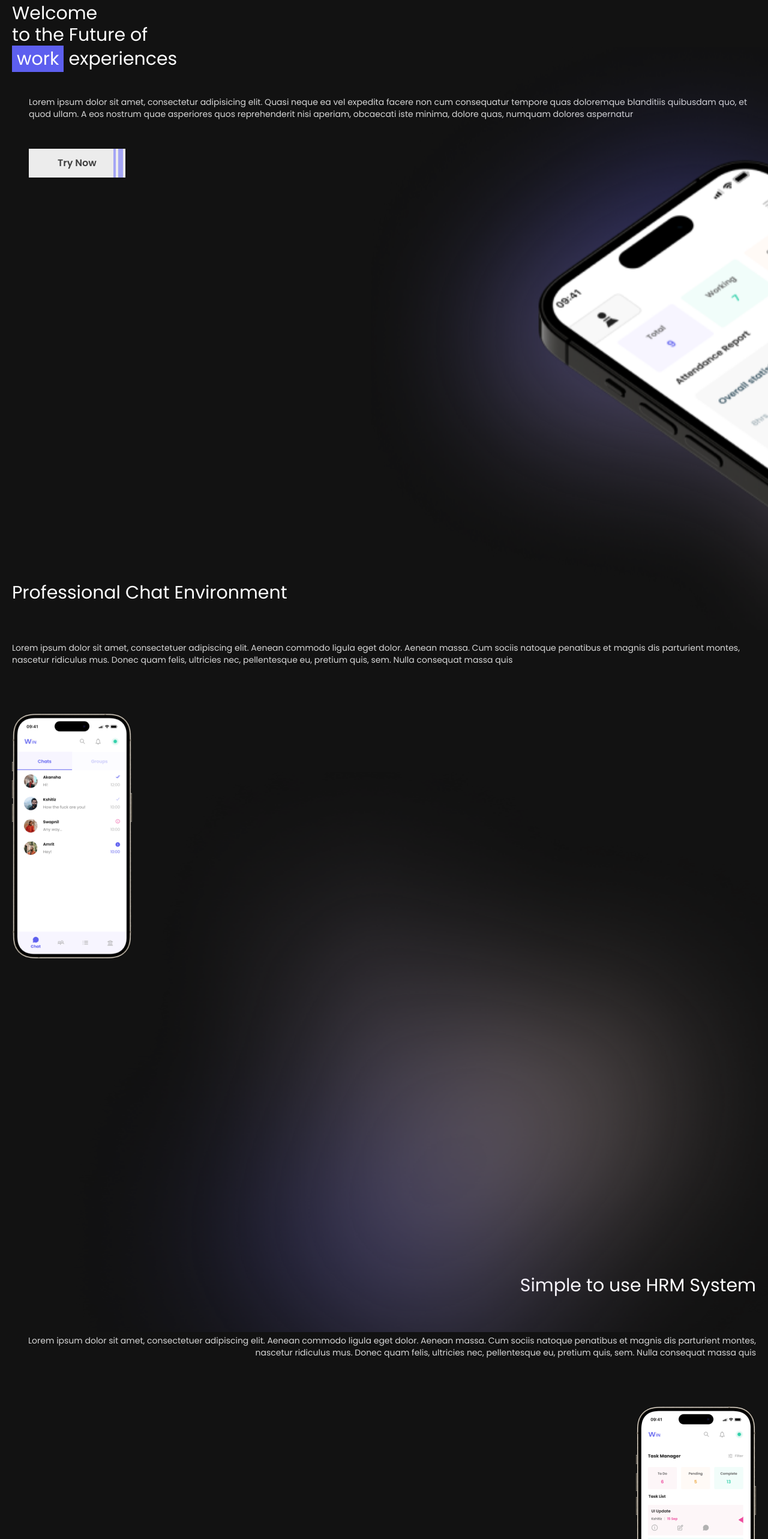
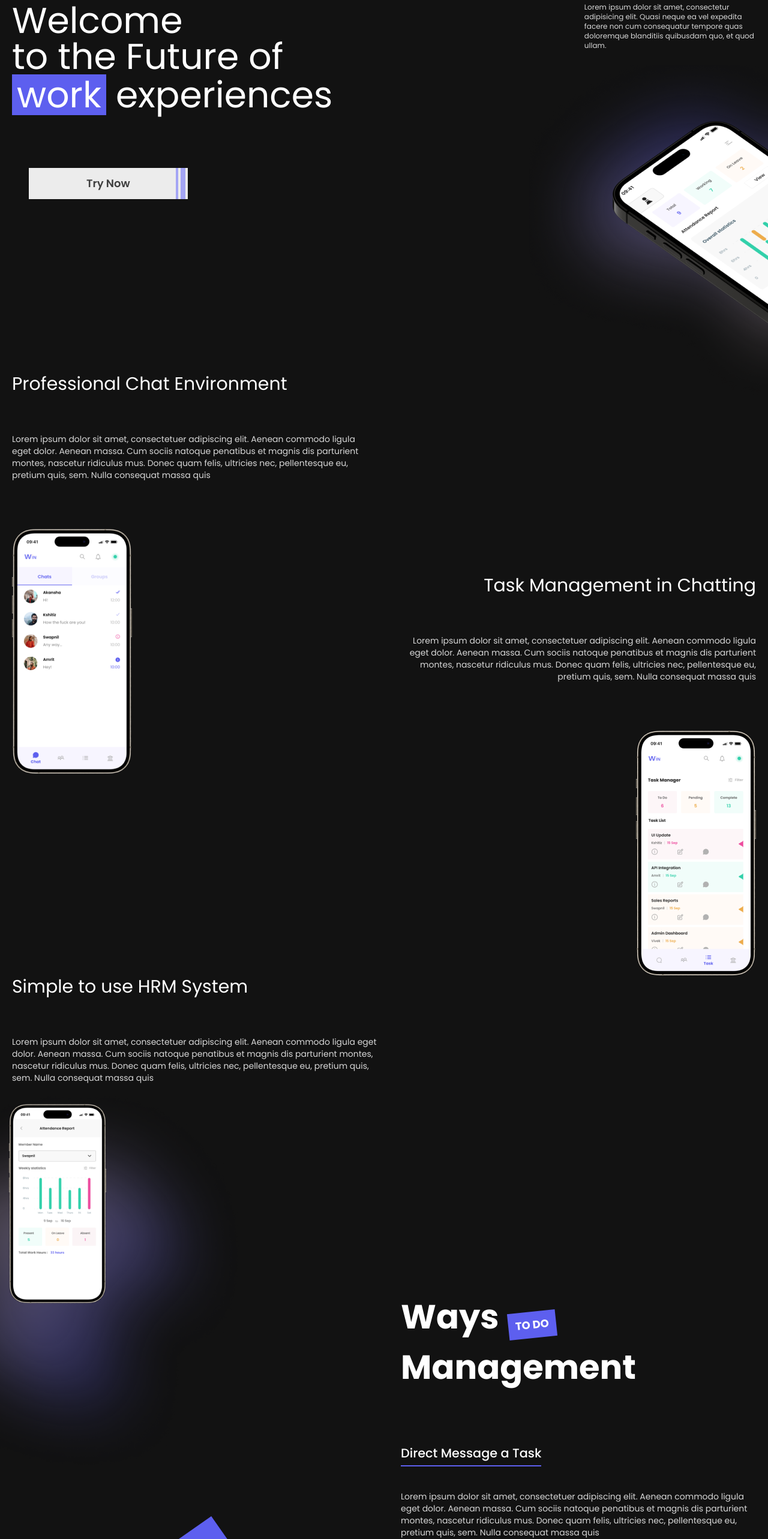
Before and after one commit to dev-vivekkhanal/wrkin-web, a React (Vite) app: page / in a window 1280 px wide. Shown: the part 140-2706 px from the top of the page at 60% size. Built offline with nearby package versions, Linux system fonts and the light colour scheme.

Commit message:
made first version of web

```diff
--- a/src/App.jsx
+++ b/src/App.jsx
@@ -13,30 +13,42 @@ import tag_line from "./assets/landing/tag_line.png";
 function App() {
   return (
     <div className="font-poppins min-h-screen bg-[#121212] text-white min-w-[20rem]">
-      <div className=" bg-[#121212] bg-opacity-50 w-full min-w-[20rem] max-w-[90rem] ">
+      <div className=" bg-[#121212] bg-opacity-50 w-full min-w-[20rem] max-w-[90rem] mx-auto">
         <div className="flex justify-center items-center p-5 py-10 px-5">
           <img src={logo} alt="logo" />
         </div>
         {/* section 1 */}
-        <section className="mt-10 relative overflow-hidden pb-20">
-          <h1 className="text-3xl px-5">
-            Welcome <br /> to the Future of <br />{" "}
-            <span className="bg-primary-main inline-block p-1 px-2">work</span>{" "}
+        <section className="mt-10 relative overflow-hidden pb-20 md:pb-0">
+          <div className=" px-5 flex-1 ">
+            <div className=" md:flex">
+              <h1 className="text-3xl md:text-6xl flex-1">
+                {" "}
+                Welcome <br /> to the Future of <br />
+              </h1>
+
+              <p className="text-xs  text-dark-200 hidden md:block md:flex-[0.3]">
+                Lorem ipsum dolor sit amet, consectetur adipisicing elit. Quasi
+                neque ea vel expedita facere non cum consequatur tempore quas
+                doloremque blanditiis quibusdam quo, et quod ullam.
+              </p>
+            </div>
+            <h1 className="text-3xl md:text-6xl">
+              <span className="bg-primary-main inline-block p-1 px-2">
+                work
+              </span>{" "}
               experiences
             </h1>
+          </div>
 
           <div className="mt-10 pl-12 px-5">
-            <p className="text-sm text-dark-200">
+            <p className="text-sm  text-dark-200 w-[80%] md:hidden">
               Lorem ipsum dolor sit amet, consectetur adipisicing elit. Quasi
               neque ea vel expedita facere non cum consequatur tempore quas
-              doloremque blanditiis quibusdam quo, et quod ullam. A eos nostrum
-              quae asperiores quos reprehenderit nisi aperiam, obcaecati iste
-              minima, dolore quas, numquam dolores aspernatur
+              doloremque blanditiis quibusdam quo, et quod ullam.
             </p>
 
-            <button className="bg-dark-100 text-dark-800 font-semibold px-12 py-3 relative active:scale-95 mt-12">
+            <button className="bg-dark-100 text-dark-800 font-semibold px-12 py-3 md:px-24 relative active:scale-95 mt-12 md:text-lg">
               <span>Try Now</span>
-
               <div className="absolute top-0 bottom-0 right-4 bg-primary-focus w-1"></div>
               <div className="absolute top-0 bottom-0 right-1 bg-primary-focus w-2"></div>
             </button>
@@ -44,45 +56,50 @@ function App() {
           <img
             src={group1}
             alt="phone1"
-            className="ml-auto mt-20  z-10 relative right-[-40%] scale-[2]"
+            className="ml-auto mt-20 md:-mt-56  z-10 relative right-[-40%] md:right-[-30%] scale-[1.5] md:scale-[1]"
           />
         </section>
+        <div className="md:flex">
           {/* section 2 */}
-        <section className="px-5 -mt-20 relative overflow-hidden">
-          <h1 className="text-3xl">Professional Chat Environment</h1>
-          <p className="text-sm text-dark-200 mt-16">
+          <section className="px-5 -mt-20 pb-32 relative overflow-hidden">
+            <h1 className="text-3xl ">Professional Chat Environment</h1>
+            <p className="text-sm max-w-[80%] md:max-w-full text-dark-200 mt-16 ">
               Lorem ipsum dolor sit amet, consectetuer adipiscing elit. Aenean
               commodo ligula eget dolor. Aenean massa. Cum sociis natoque
               penatibus et magnis dis parturient montes, nascetur ridiculus mus.
-            Donec quam felis, ultricies nec, pellentesque eu, pretium quis, sem.
-            Nulla consequat massa quis
+              Donec quam felis, ultricies nec, pellentesque eu, pretium quis,
+              sem. Nulla consequat massa quis
             </p>
 
             <img src={phone2} alt="phone2" className="mt-20" />
 
+            <div className=" relative min-h-[20rem] w-full md:hidden">
               <img
                 src={blurr2}
                 alt="blurr2"
-            className="scale-[2] relative -right-[30%] -bottom-[10%]"
+                className="scale-[1.5] absolute -right-[0%] -bottom-[10%] w-full max-w-[25rem] "
               />
+            </div>
           </section>
           {/* section 3 */}
-        <section className="px-5  text-right -mt-24 ">
-          <h1 className="text-3xl">Simple to use HRM System</h1>
-          <p className="text-sm text-dark-200 mt-16">
+          <section className="px-5  text-right -mt-64 md:mt-64 ">
+            <h1 className="text-3xl ">Task Management in Chatting</h1>
+            <p className="text-sm  max-w-[80%] md:max-w-full text-dark-200 mt-16 ml-auto">
               Lorem ipsum dolor sit amet, consectetuer adipiscing elit. Aenean
               commodo ligula eget dolor. Aenean massa. Cum sociis natoque
               penatibus et magnis dis parturient montes, nascetur ridiculus mus.
-            Donec quam felis, ultricies nec, pellentesque eu, pretium quis, sem.
-            Nulla consequat massa quis
+              Donec quam felis, ultricies nec, pellentesque eu, pretium quis,
+              sem. Nulla consequat massa quis
             </p>
 
             <img src={phone3} alt="phone3" className=" mt-20 ml-auto " />
           </section>
+        </div>
+
         {/* section 4 */}
-        <section className="px-5 mt-32 pb-96 overflow-hidden">
-          <h1 className="text-3xl">Professional Chat Environment</h1>
-          <p className="text-sm text-dark-200 mt-16">
+        <section className="px-5 mt-32 md:mt-0 pb-96 overflow-hidden">
+          <h1 className="text-3xl ">Simple to use HRM System</h1>
+          <p className="text-sm  max-w-[80%] md:max-w-[50%] text-dark-200 mt-16 ">
             Lorem ipsum dolor sit amet, consectetuer adipiscing elit. Aenean
             commodo ligula eget dolor. Aenean massa. Cum sociis natoque
             penatibus et magnis dis parturient montes, nascetur ridiculus mus.
@@ -93,35 +110,77 @@ function App() {
           <img
             src={group4}
             alt="group4"
-            className="scale-[2] max-w-xs relative top-40 left-[-20%]"
+            className="scale-[2] max-w-xs relative top-40 left-[-5rem]"
           />
         </section>
 
         {/* section 5 */}
-        <section className="pb-32 -mt-64">
-          <h1 className="text-[2.5rem] font-bold px-5">
+        <section className="pb-32 -mt-64 md:-mt-96 md:flex gap-4 items-end">
+          <div className="hidden md:block flex-1">
+            <h3 className="block w-fit mx-auto text-3xl bg-primary-main   font-bold px-8 py-4 rotate-[-35deg]  min-w-[90px] text-center mb-2">
+              Task
+            </h3>
+
+            <h3 className="block w-fit mx-auto text-3xl bg-primary-main px-8 py-4 mr-1 -rotate-6 font-bold min-w-[90px] text-center">
+              Calendar
+            </h3>
+            <h3 className="block w-fit mx-auto text-3xl bg-secondary-main text-dark-900 font-bold px-8 py-4 rotate-[35deg]  min-w-[90px] text-center mb-2">
+              HRMS
+            </h3>
+
+            <h3 className="block w-fit mx-auto text-3xl bg-secondary-main text-dark-900 px-8 py-4 -rotate-6 font-bold min-w-[90px] text-center">
+              Group
+            </h3>
+          </div>
+          <div className="flex-1">
+            <h1 className="text-[2.5rem] md:text-[3.5rem] font-bold px-5 ">
               Ways{" "}
               <span className="inline-block text-lg bg-primary-main px-3 py-2 -rotate-6 mx-1">
                 TO DO
               </span>{" "}
+              <br />
               Management
             </h1>
-
+            {/* ways todo management */}
             <div>
               <div className="px-5 mt-20">
-              <h2 className="text-[1.3rem] font-medium w-fit leading-loose border-b-primary-main border-b-2">
+                <h2 className="text-[1.3rem]  font-medium w-fit leading-loose border-b-primary-main border-b-2">
                   Direct Message a Task
                 </h2>
 
-              <p className="text-dark-200 text-base my-10">
-                Lorem ipsum dolor sit amet, consectetuer adipiscing elit. Aenean
-                commodo ligula eget dolor. Aenean massa. Cum sociis natoque
-                penatibus et magnis dis parturient montes, nascetur ridiculus
-                mus. Donec quam felis, ultricies nec, pellentesque eu, pretium
-                quis, sem. Nulla consequat massa quis
+                <p className="text-dark-200 text-sm my-10">
+                  Lorem ipsum dolor sit amet, consectetuer adipiscing elit.
+                  Aenean commodo ligula eget dolor. Aenean massa. Cum sociis
+                  natoque penatibus et magnis dis parturient montes, nascetur
+                  ridiculus mus. Donec quam felis, ultricies nec, pellentesque
+                  eu, pretium quis, sem. Nulla consequat massa quis
                 </p>
 
-              <div className="">
+                <div className="md:hidden">
+                  <h3 className="block w-fit ml-auto text-lg bg-secondary-main text-dark-900 font-bold px-3 py-2 rotate-[35deg]  min-w-[90px] text-center mb-2">
+                    HRMS
+                  </h3>
+
+                  <h3 className="block w-fit ml-auto text-lg bg-primary-main px-3 py-2 -rotate-6 font-bold min-w-[90px] text-center">
+                    Task
+                  </h3>
+                </div>
+              </div>
+
+              <div className="px-5 mt-20">
+                <h2 className="text-[1.3rem]  font-medium w-fit leading-loose border-b-primary-main border-b-2">
+                  Direct Message a Task
+                </h2>
+
+                <p className="text-dark-200 text-sm my-10">
+                  Lorem ipsum dolor sit amet, consectetuer adipiscing elit.
+                  Aenean commodo ligula eget dolor. Aenean massa. Cum sociis
+                  natoque penatibus et magnis dis parturient montes, nascetur
+                  ridiculus mus. Donec quam felis, ultricies nec, pellentesque
+                  eu, pretium quis, sem. Nulla consequat massa quis
+                </p>
+
+                <div className="md:hidden">
                   <h3 className="block w-fit ml-auto text-lg bg-secondary-main text-dark-900 font-bold px-3 py-2 rotate-[35deg]  min-w-[90px] text-center mb-2">
                     HRMS
                   </h3>
@@ -132,10 +191,13 @@ function App() {
                 </div>
               </div>
             </div>
+          </div>
         </section>
         {/* section 6 */}
-        <section className="bg-primary-main py-10">
-          <h1 className="font-bold text-[2.5rem] leading-tight px-5 ">
+        <section className="bg-primary-main py-10 ">
+          <div className="md:flex gap-5 items-start">
+            <div className="flex-1">
+              <h1 className="font-bold text-[2.5rem]  leading-tight px-5 ">
                 Try wrkin <br /> for 3 months <br />
                 free
               </h1>
@@ -155,8 +217,14 @@ function App() {
                   </p>
                 </div>
               </div>
+            </div>
 
-          <img src={tag_line} alt="tag line" className="w-full mt-10" />
+            <img
+              src={tag_line}
+              alt="tag line"
+              className="w-full mt-10 md:mt-0"
+            />
+          </div>
 
           <p className="text-xs mt-5 px-5">
             * for qualified brands with over $1m annual Shopify revenue.
--- a/src/index.css
+++ b/src/index.css
@@ -12,3 +12,24 @@
   -webkit-backdrop-filter: blur(20px);
   backdrop-filter: blur(20px);
 }
+
+/* width */
+::-webkit-scrollbar {
+  width: 8px;
+}
+
+/* Track */
+::-webkit-scrollbar-track {
+  background-color: #121212;
+}
+
+/* Handle */
+::-webkit-scrollbar-thumb {
+  background: #5d5fef;
+  border-radius: 10px;
+}
+
+/* Handle on hover */
+::-webkit-scrollbar-thumb:hover {
+  background: #7577ee;
+}
```
Lines whose indentation alone changed are shown as unchanged.
